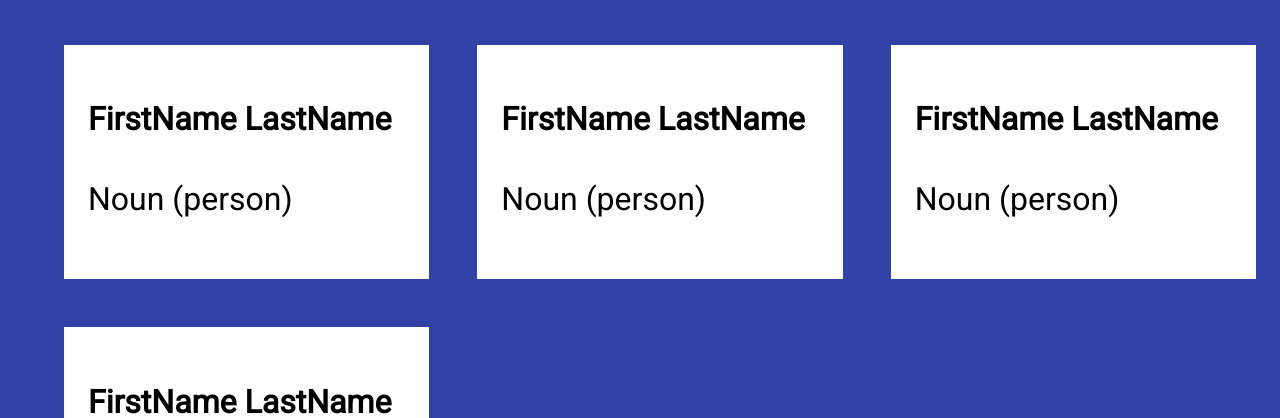
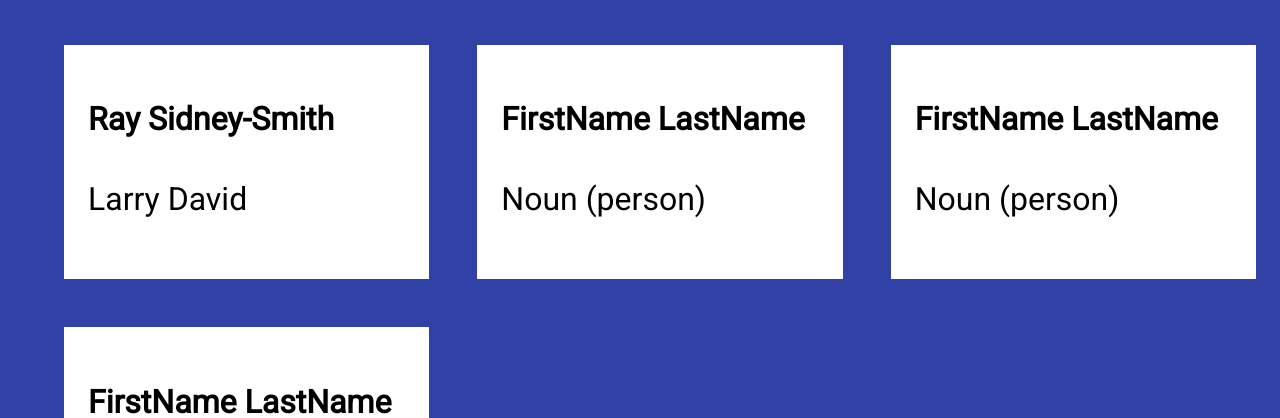
Before and after one commit to rsidneysmith/WordPress-Pittsburgh-Hacktoberfest, a plain HTML site: page docs/index.html in a window 1280 px wide. Shown: the part 776-1194 px from the top of the page. Drawn offline with Linux system fonts and the light colour scheme.

Commit message:
Added name and celebrity

```diff
--- a/docs/index.html
+++ b/docs/index.html
@@ -51,9 +51,9 @@
             </li>
             <li class="gallery__item">
                 <div class="card">
-                    <h2 class="card__heading">FirstName LastName</h2>
+                    <h2 class="card__heading">Ray Sidney-Smith</h2>
                     <p>
-                        <span class="value">Noun (person)</span>
+                        <span class="value">Larry David</span>
                     </p>
                 </div>
             </li>
```
